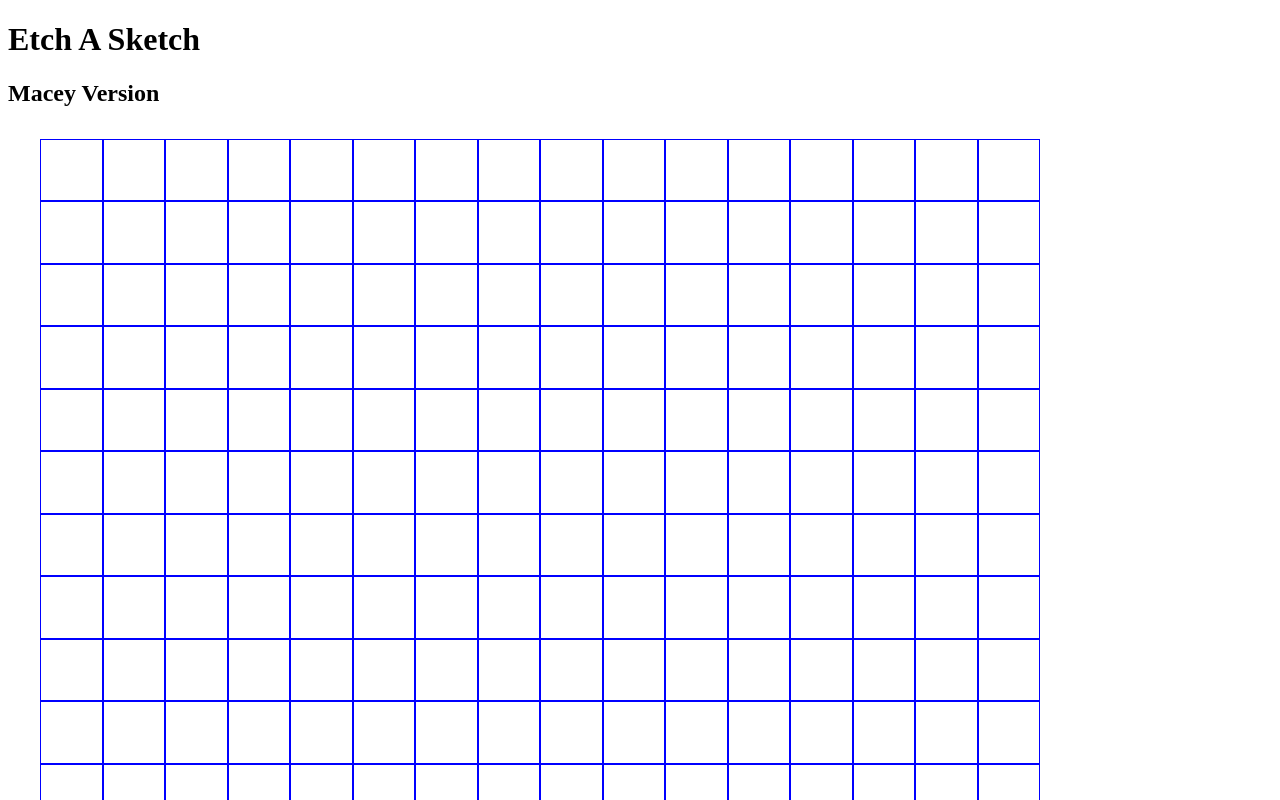
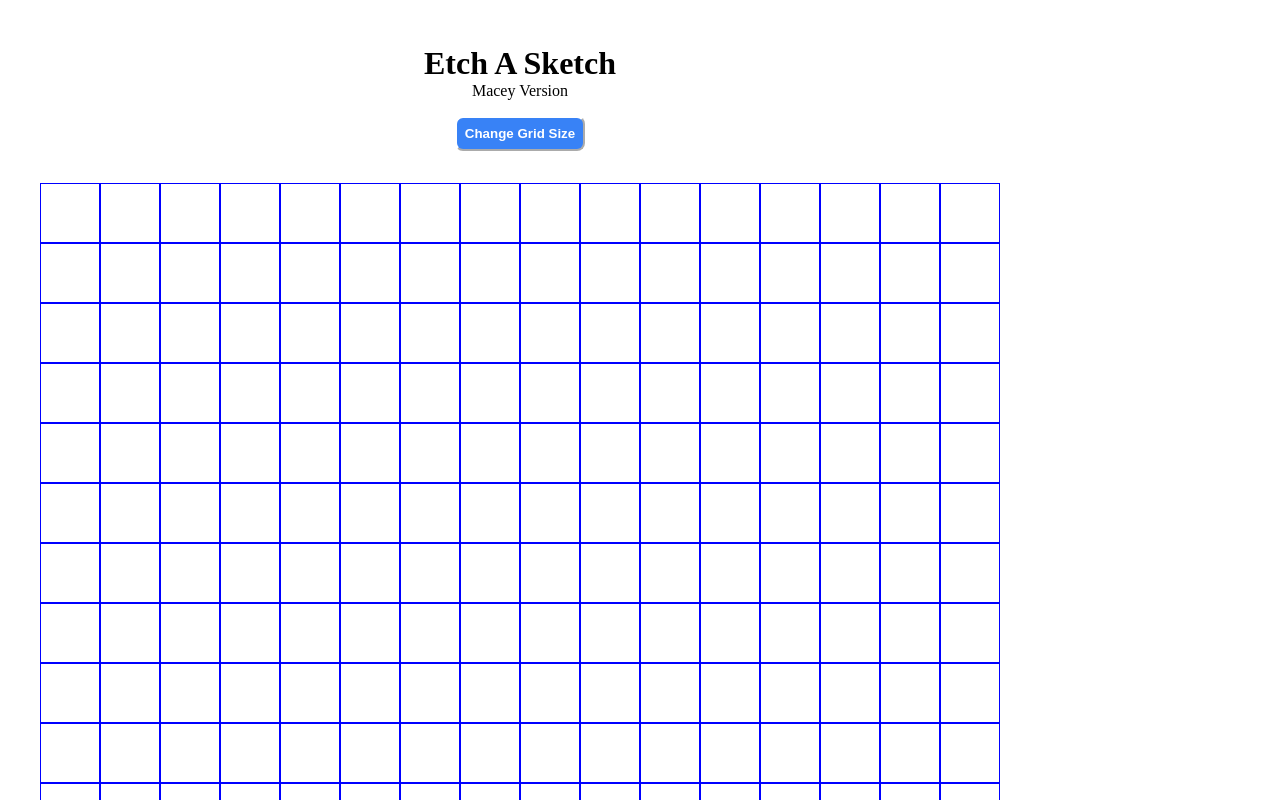
Before and after one commit to mscruzai/etch-a-sketch, a plain HTML site: page index.html in a window 1280 px wide. Shown: the top 800 px of the page. Drawn offline with Linux system fonts and the light colour scheme.

Commit message:
Added button and some layout and formatting.

```diff
--- a/index.html
+++ b/index.html
@@ -8,8 +8,13 @@
     <link rel="stylesheet" href="./style.css">
 </head>
 <body>
-    <h1>Etch A Sketch</h1>
-    <h2>Macey Version</h2>
+    <div id="heading">
+        <div class="title">
+            <h1>Etch A Sketch</h1>
+            <div>Macey Version</div>
+        </div>
+        <button id="gridSizButton">Change Grid Size</button>
+    </div>
     <div class='canvas'>
 
     </div>
--- a/style.css
+++ b/style.css
@@ -1,11 +1,44 @@
+body{
+  width: 1024px;
+}
+
+#heading {
+  display: flex;
+  flex-direction: column;
+  flex: 1;
+  justify-content: space-around;
+  align-items: center;
+
+}
+
+.title {
+  display: flex;
+  flex: 1;
+  flex-direction: column;
+  align-items: center;
+  margin: 16px;
+}
+
+h1 {
+  margin-bottom: 0px;
+}
+
+#gridSizButton {
+  border-radius: 8px;
+  background: #3882f6;
+  color: #ffffff;
+  border-color: #ffffff;
+  font-weight: bold;
+  padding: 8px
+}
 
 .canvas {
   display: flex;
   flex-direction: column;
   color: #ffffff;
   /*background-color: aqua;*/
-  width: 1000px;
-  height: 1000px;
+  width: 960px;
+  height: 960px;
   margin: 32px;
 }
 
```
